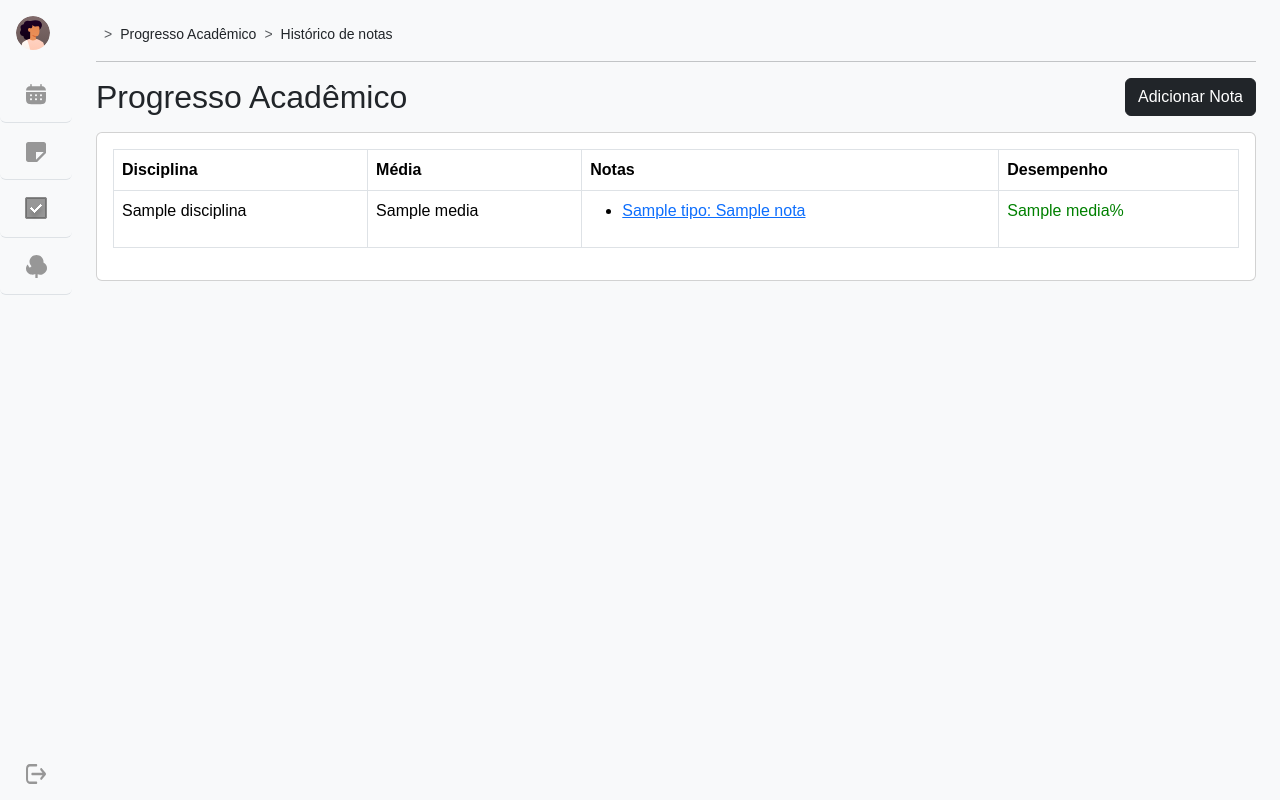
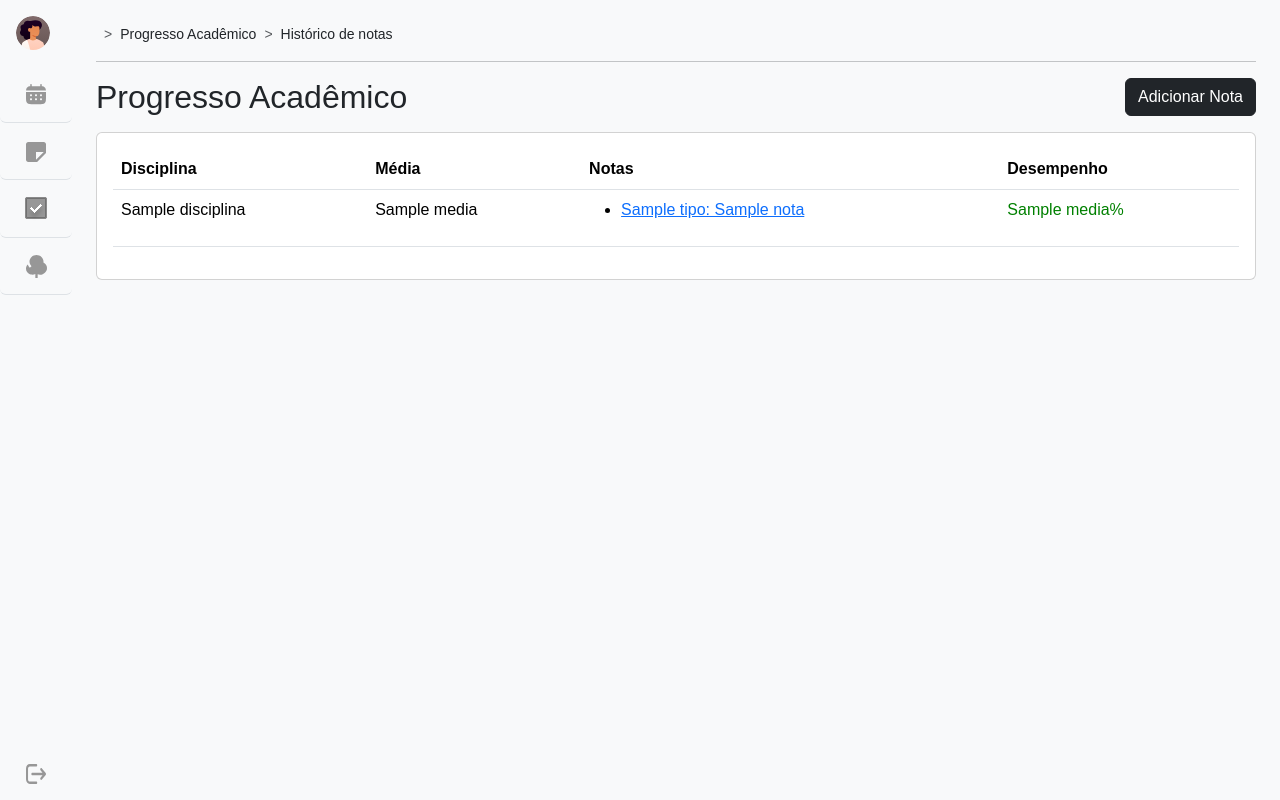
Before and after one commit to caroltorchia/Tudolist_app, a Django app: template historico/templates/index.html in a window 1280 px wide. Run offline with Django 5.2, Linux system fonts and the light colour scheme; the template is opened without the code that fills it: most values are stand-ins (such as "Sample title", 1, 10 or a date in 2020); some libraries are stand-ins or nearby versions; some web fonts are replaced.

Commit message:
fix: table styles

```diff
--- a/historico/templates/index.html
+++ b/historico/templates/index.html
@@ -9,7 +9,7 @@
   </div>
   <div class="card">
     <div class="card-body">
-      <table class="table table-bordered table-hover table-responsive">
+      <table class="table borderless table-hover table-responsive">
         <tr>
           <th>Disciplina</th>
           <th>Média</th>
```
Also changed, not shown: db.sqlite3.
